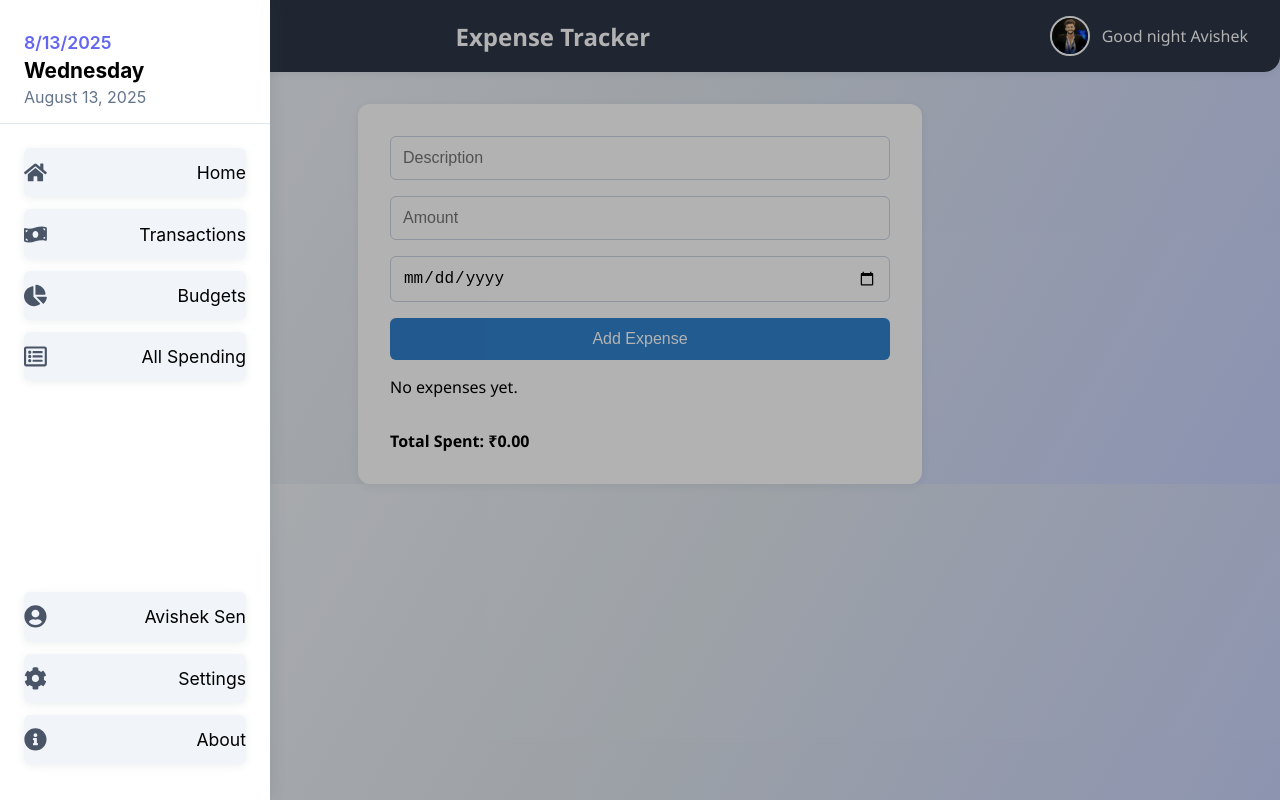
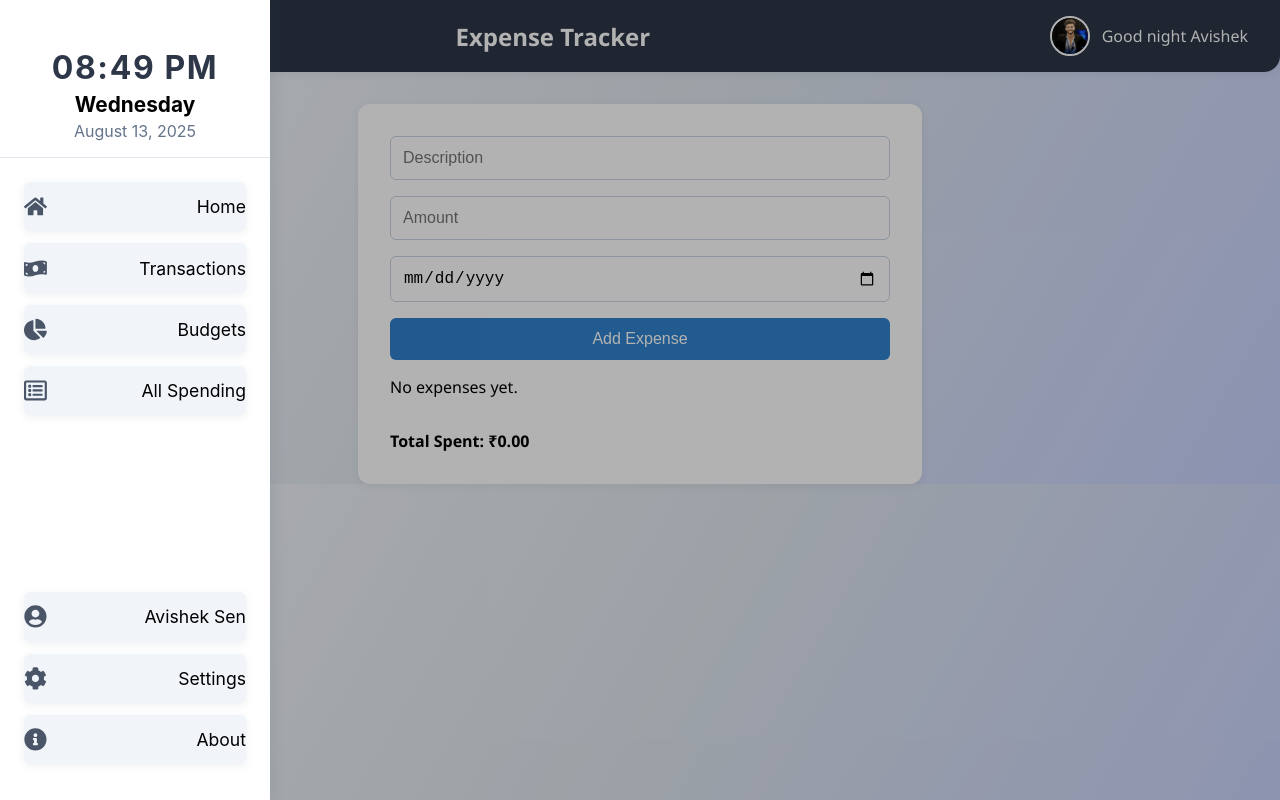
Before and after one commit to fancy-thunder/expense-tracker, a React (Create React App) app: page / in a window 1280 px wide. Both pictures are taken after a click on the button "Open menu". Built offline with nearby package versions, Linux system fonts and the light colour scheme.

Commit message:
Fixing some minor issues
Putting the time in a state variable to re render after sometime

```diff
--- a/src/components/Sidebar.css
+++ b/src/components/Sidebar.css
@@ -41,12 +41,19 @@
   padding: 2rem 1.5rem 1rem 1.5rem;
   border-bottom: 1px solid #e0e7ef;
   font-family: 'Inter', 'Segoe UI', Arial, sans-serif;
+  display: flex;
+  flex-direction: column;
+  align-items: center;      /* Center horizontally */
+  justify-content: center;
 }
 .sidebar-date {
   font-size: 1.1rem;
   color: #6366f1;
   font-weight: 600;
   font-family: 'Inter', 'Segoe UI', Arial, sans-serif;
+  display: flex;
+  flex-direction: column;
+  align-items: center;
 }
 .sidebar-day {
   font-size: 1.3rem;
@@ -93,3 +100,11 @@
 .sidebar-spacer {
   height: 2.5em;
 }
+
+.sidebar-time{
+   font-size: 2rem;
+    font-weight: bold;
+    color: #2d3748;
+    margin-top: 0.5em;
+    letter-spacing: 0.05em;
+}
--- a/src/components/Sidebar.js
+++ b/src/components/Sidebar.js
@@ -1,4 +1,4 @@
-import React from "react";
+import React, { useState, useEffect } from "react";
 import "./Sidebar.css";
 import {
   FaHome,
@@ -12,6 +12,11 @@ import {
 
 function getFormattedDate() {
   const now = new Date();
+  const timeStr = now.toLocaleTimeString(undefined, {
+    hour: "2-digit",
+    minute: "2-digit",
+    hour12: true,
+  });
   const dayName = now.toLocaleDateString(undefined, { weekday: "long" });
   const dateStr = now.toLocaleDateString(undefined, {
     year: "numeric",
@@ -19,6 +24,7 @@ function getFormattedDate() {
     day: "numeric",
   });
   return {
+    timeStr,
     today: now.toLocaleDateString(),
     dayName,
     dateStr,
@@ -30,6 +36,22 @@ export default function Sidebar({
   onClose,
   profileName = "Avishek Sen",
 }) {
+  const [dateInfo, setDateInfo] = useState(getFormattedDate());
+
+  useEffect(() => {
+    const interval = setInterval(() => {
+      setDateInfo(getFormattedDate());
+    }, 1000);
+
+    return () => clearInterval(interval);
+  }, []);
+
+  const { timeStr, today, dayName, dateStr } = dateInfo;
+
+  return (
+    <div className={`sidebar-drawer${open ? " open" : ""}`}>
+      <div className="sidebar-overlay" onClick={onClose} />
+      <aside className="sidebar-content">
         <button
           onClick={onClose}
           aria-label="close sidebar"
@@ -45,15 +67,9 @@ export default function Sidebar({
           }}
         >
           ×
-  </button>;
-  const { today, dayName, dateStr } = getFormattedDate();
-
-  return (
-    <div className={`sidebar-drawer${open ? " open" : ""}`}>
-      <div className="sidebar-overlay" onClick={onClose} />
-      <aside className="sidebar-content">
+        </button>
         <div className="sidebar-header">
-          <div className="sidebar-date">{today}</div>
+          <div className="sidebar-time">{timeStr}</div>
           <div className="sidebar-day">{dayName}</div>
           <div className="sidebar-full-date">{dateStr}</div>
         </div>
```
Lines whose indentation alone changed are shown as unchanged.
